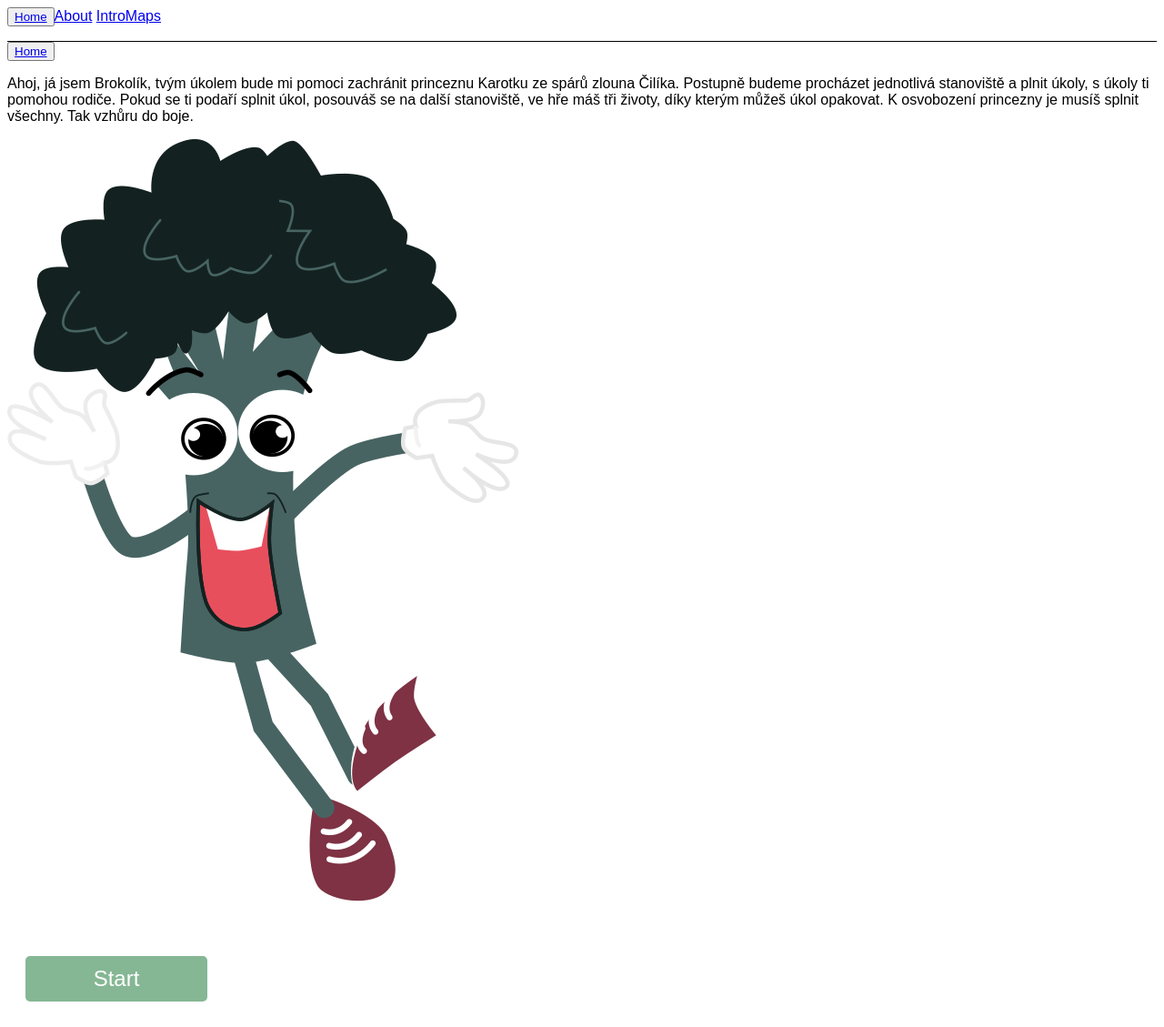
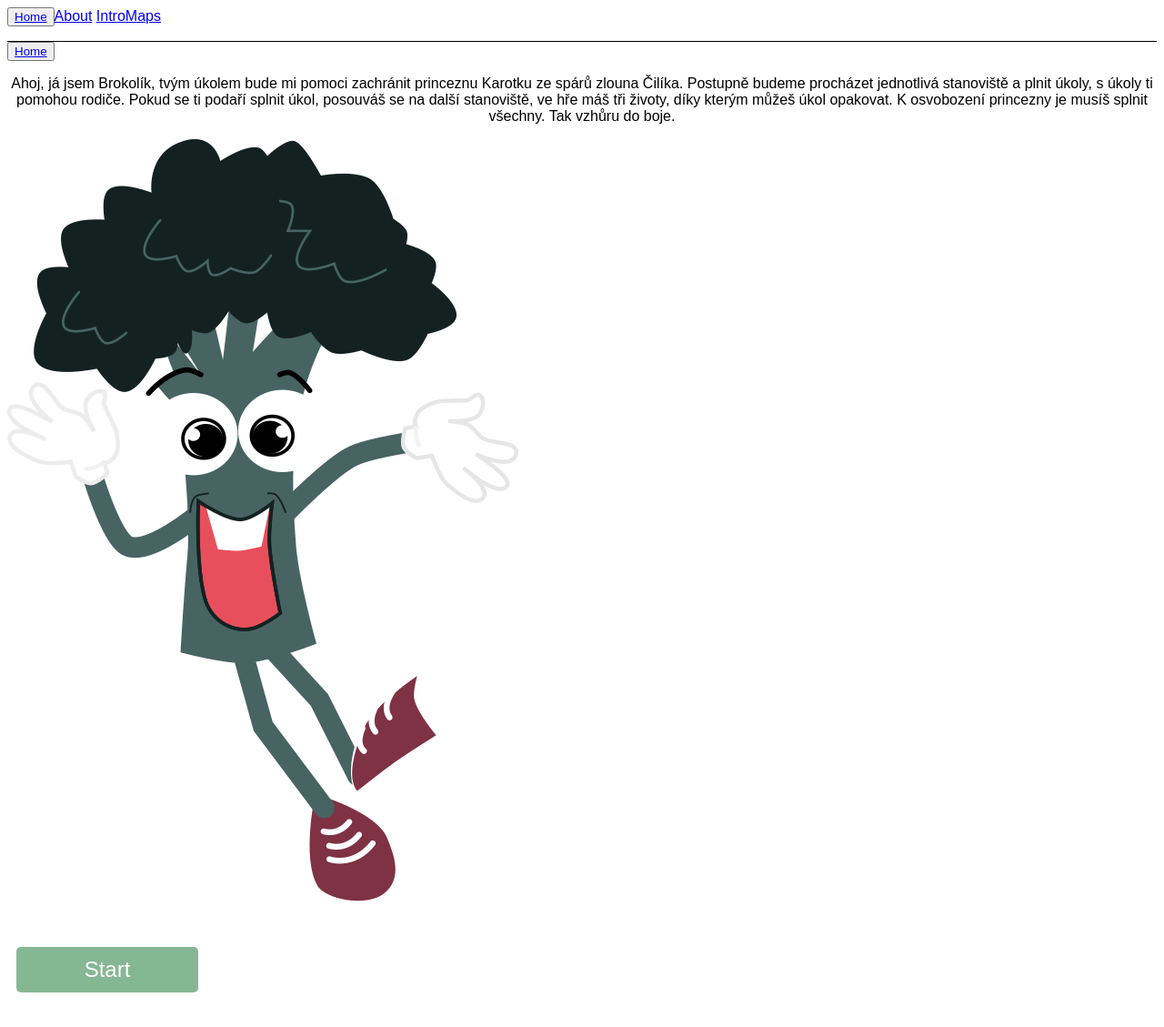
Before and after one commit to NikiKabatova/unpocoLOGO, a React app: page /intro in a window 1280 px wide. Shown: the whole page at 91% size. Built offline with nearby package versions, Linux system fonts and the light colour scheme.

Commit message:
Úprava style.css

```diff
--- a/src/Home/style.css
+++ b/src/Home/style.css
@@ -21,7 +21,7 @@
   width: 180px;
   height: 50px;
   border-radius: 5px;
-  margin: 20px;
+  margin: 10px;
 }
 
 .button2 {
@@ -32,7 +32,6 @@
   width: 180px;
   height: 50px;
   border-radius: 5px;
-  margin: 20px;
 }
 
 @media only screen and (min-width: 360px) {
--- a/src/Intro/index.jsx
+++ b/src/Intro/index.jsx
@@ -1,6 +1,8 @@
 import React from 'react';
 import brokolik from '../img/brokolik.png';
 import { Link } from 'react-router-dom';
+import './style.css';
+
 const Intro = () => {
   return (
     <main>
--- a/src/Intro/style.css
+++ b/src/Intro/style.css
@@ -0,0 +1,4 @@
+p {
+  display: flex;
+  text-align: center;
+}
```
